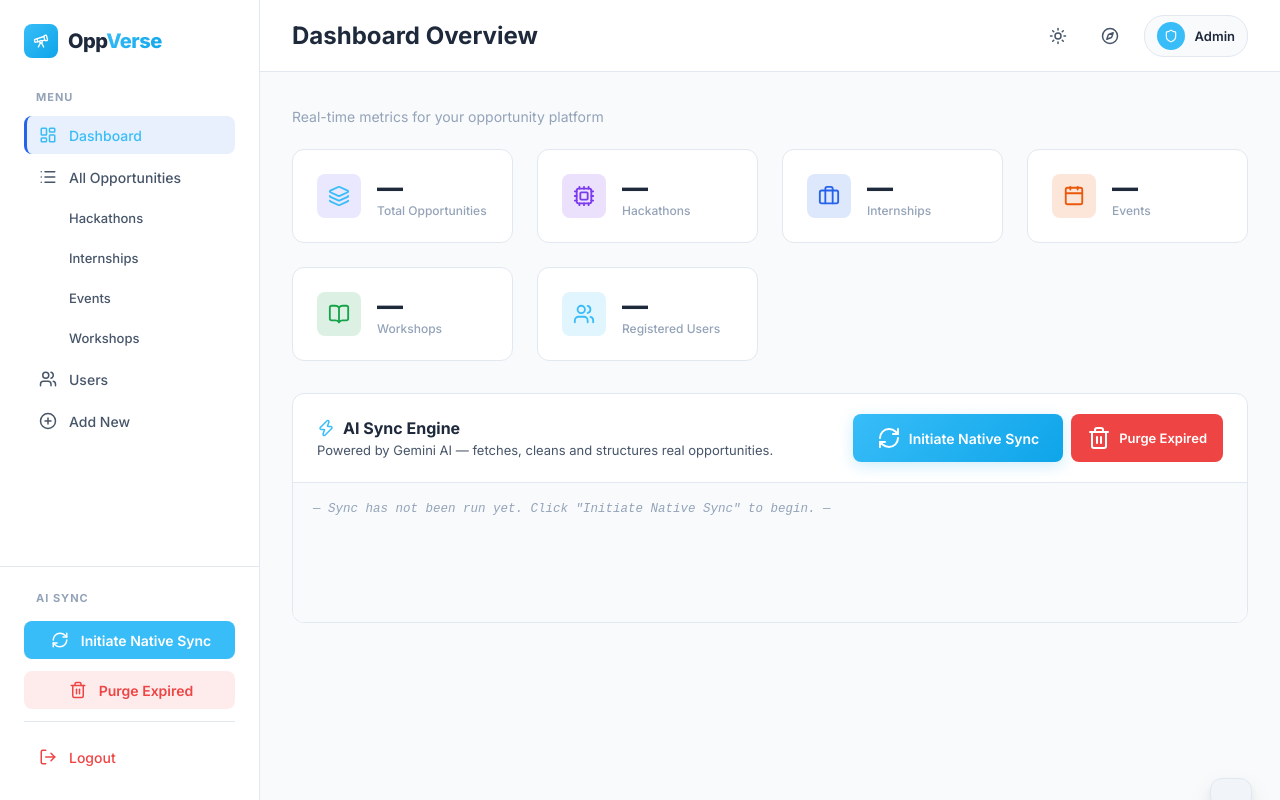
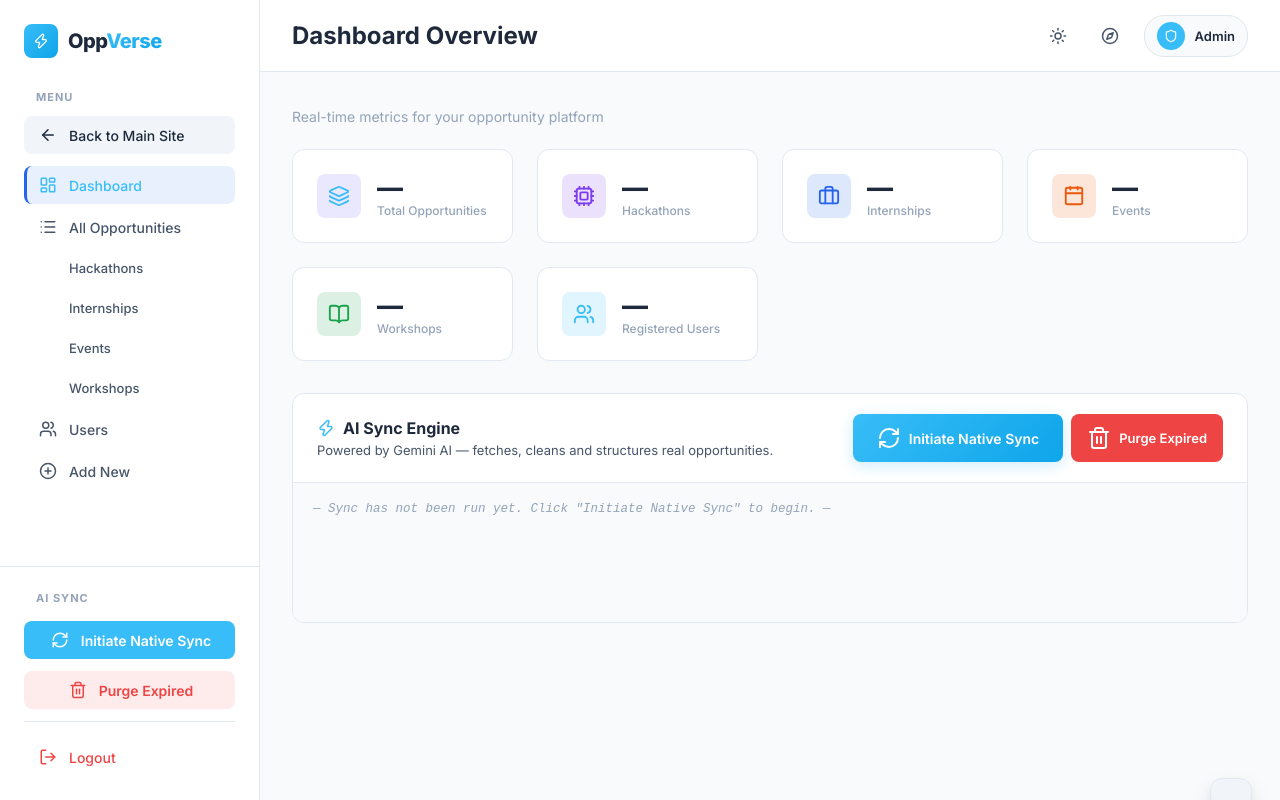
Before and after one commit to pratik-9921/Oppverse, a plain HTML site: page frontend/admin.html in a window 1280 px wide. Drawn offline with nearby package versions, Linux system fonts and the light colour scheme; a script that the page names is missing.

Commit message:
Revert UI to original design and add Back to Main Site link in Admin panel

```diff
--- a/frontend/admin.html
+++ b/frontend/admin.html
@@ -20,11 +20,14 @@
     <aside class="dashboard-sidebar" id="dashboard-sidebar">
       <div class="sidebar-top">
         <a href="index.html" class="nav-logo">
-          <div class="logo-icon"><i data-lucide="telescope"></i></div>
+          <div class="logo-icon"><i data-lucide="zap"></i></div>
           <span>Opp<span class="logo-accent">Verse</span></span>
         </a>
         <div class="sidebar-section" style="margin-top: 32px;">
           <p class="sidebar-label">Menu</p>
+          <a href="index.html" class="sidebar-link" style="color: var(--text-primary); background: var(--bg-elevated); margin-bottom: 8px;">
+            <i data-lucide="arrow-left"></i> Back to Main Site
+          </a>
           <a href="#" class="sidebar-link active" data-view="overview" onclick="switchView('overview',this)">
             <i data-lucide="layout-dashboard"></i> Dashboard
           </a>
--- a/frontend/style.css
+++ b/frontend/style.css
@@ -85,6 +85,8 @@ img{max-width:100%}
 .navbar{position:sticky;top:0;z-index:100;background:var(--glass-bg);backdrop-filter:blur(20px);-webkit-backdrop-filter:blur(20px);border-bottom:1px solid var(--border);transition:var(--transition)}
 .nav-container{max-width:1280px;margin:0 auto;padding:0 24px;height:64px;display:flex;align-items:center;gap:32px}
 .nav-logo{display:flex;align-items:center;gap:10px;font-size:20px;font-weight:800;letter-spacing:-0.5px}
+.custom-logo{height:40px;width:auto;object-fit:contain}
+.custom-logo-large{height:64px;width:auto;object-fit:contain;margin-bottom:16px}
 .logo-icon{width:34px;height:34px;background:var(--accent-gradient);border-radius:8px;display:grid;place-items:center;color:#fff}
 .logo-icon svg{width:16px;height:16px}
 .logo-accent{background:var(--accent-gradient);-webkit-background-clip:text;-webkit-text-fill-color:transparent;background-clip:text}
```
Also changed, not shown: frontend/index.html (+2 -2 lines), frontend/login.html (+1 -1 lines).
